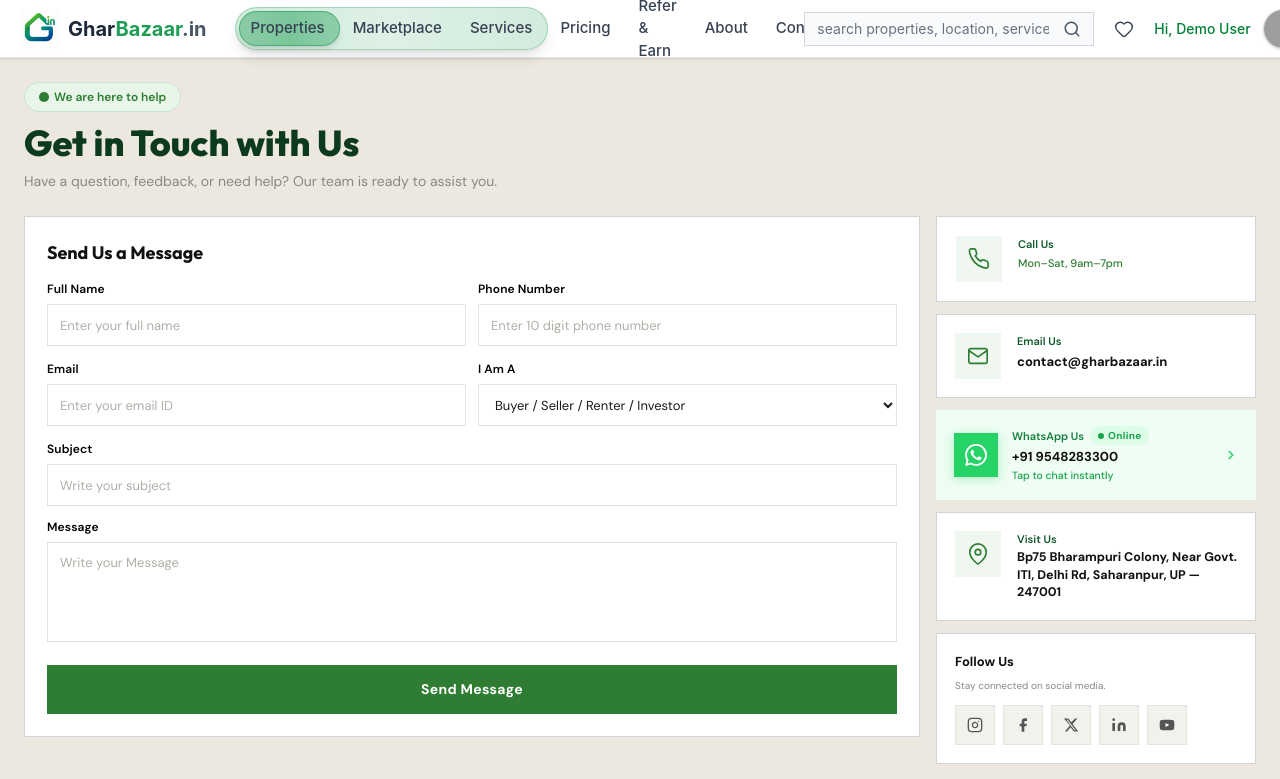
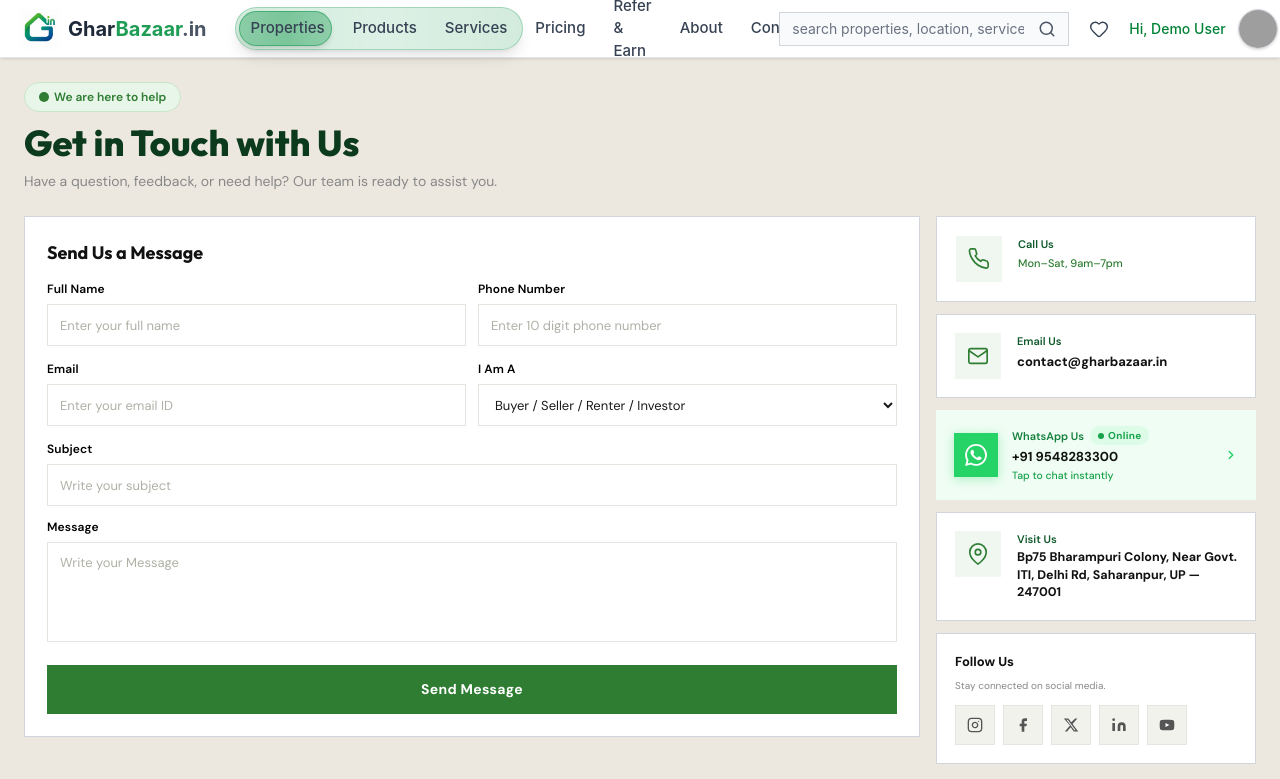
Before and after one commit to vishu-panwar/newgharbazaar, a React (Vite) app in the folder gharbazaar-client/: page /contact in a window 1280 px wide. Shown: the top 779 px of the page. Built offline with nearby package versions, Linux system fonts and the light colour scheme; no server answers; grey boxes are pictures that could not be loaded.

Commit message:
Rename Marketplace to Products in navigation

```diff
--- a/gharbazaar-client/src/components/common/Navbar.jsx
+++ b/gharbazaar-client/src/components/common/Navbar.jsx
@@ -21,7 +21,7 @@ import { useGetBookmarkQuery } from "../../store/propertyQuery/getPropertyQuery"
 
 const NAV_LINKS = [
   { label: "Properties", path: "/" },
-  { label: "Marketplace", path: "/products-marketplace" },
+  { label: "Products", path: "/products-marketplace" },
   { label: "Services", path: "/services" },
   { label: "Pricing", path: "/pricing" },
   { label: "Refer & Earn", path: "/refer-and-earn", isSpecial: true },
@@ -150,7 +150,7 @@ export default function Navbar() {
 
                 {/* Links without dark green background - just text */}
                 {NAV_LINKS.filter(({ label }) =>
-                  ["Properties", "Marketplace", "Services"].includes(label)
+                  ["Properties", "Products", "Services"].includes(label)
                 ).map(({ label, path }) => {
                   const isActive = location.pathname === path;
                   return (
@@ -169,7 +169,7 @@ export default function Navbar() {
 
               {/* Other nav links */}
               {NAV_LINKS.filter(({ label }) =>
-                !["Properties", "Marketplace", "Services"].includes(label)
+                !["Properties", "Products", "Services"].includes(label)
               ).map(({ label, path, isSpecial }) => {
                 // Normal link for Refer & Earn without icon
                 return (
```
